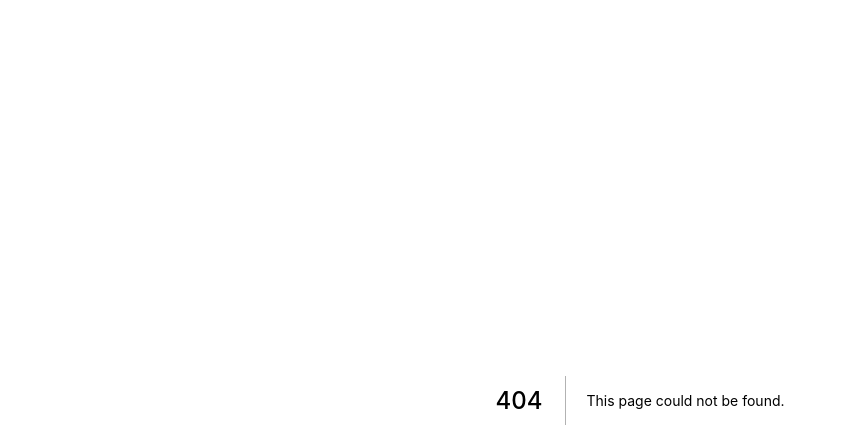
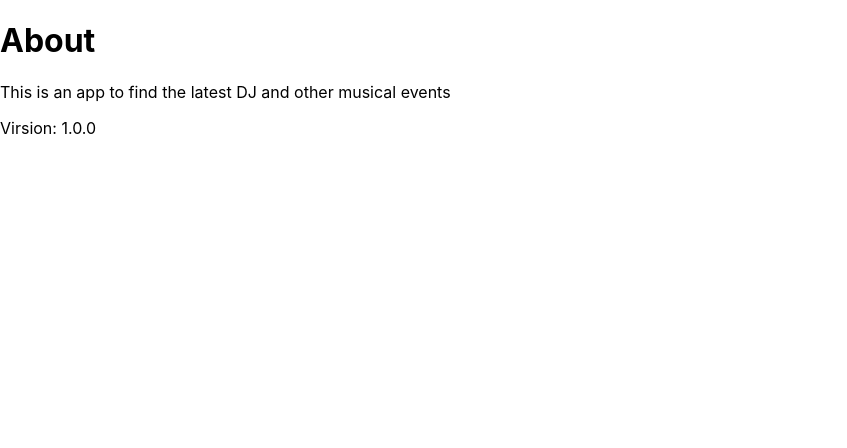
Before and after one commit to r0mm4k/nextjs-dev-to-deployment, a Next.js app in the folder 01-Project1/frontend/: page /about in a window 1280 px wide. Before the commit this address had no page. Shown: the top 448 px of the page, without its empty margins (0-847 px from the left). Built offline with nearby package versions, Linux system fonts and the light colour scheme.

Commit message:
pages and routing

```diff
--- /dev/null
+++ b/01-Project1/frontend/pages/about.js
@@ -0,0 +1,9 @@
+export default function AboutPage() {
+  return (
+    <div>
+      <h1>About</h1>
+      <p>This is an app to find the latest DJ and other musical events</p>
+      <p>Virsion: 1.0.0</p>
+    </div>
+  )
+}
```
Also changed, not shown: 01-Project1/frontend/pages/events/[slug].js (added, +7 -0 lines), 01-Project1/frontend/pages/events/add.js (added, +7 -0 lines), 01-Project1/frontend/pages/events/index.js (added, +7 -0 lines).
